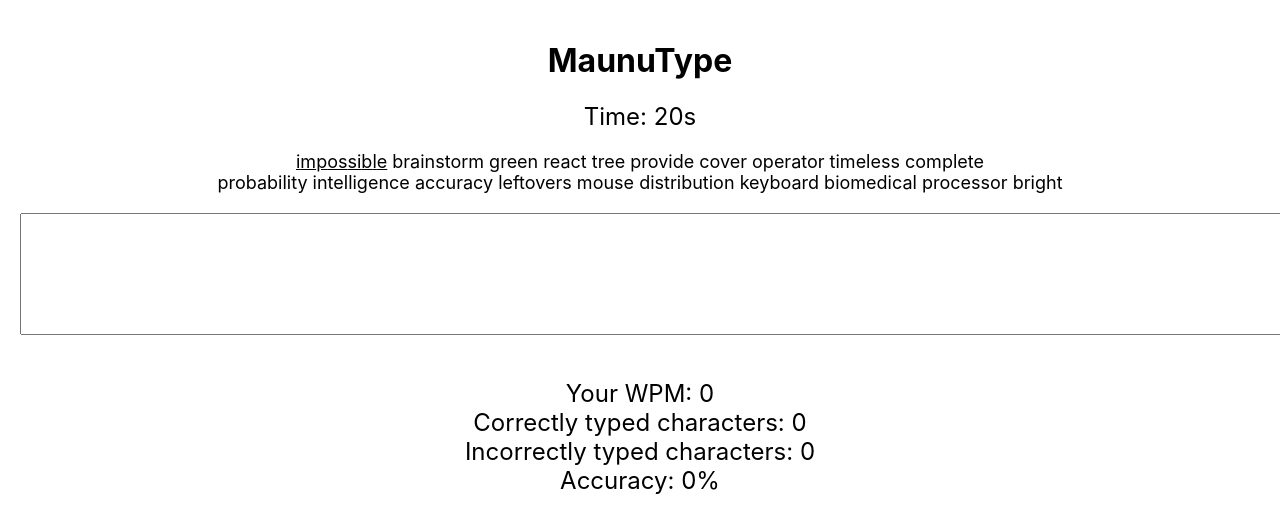
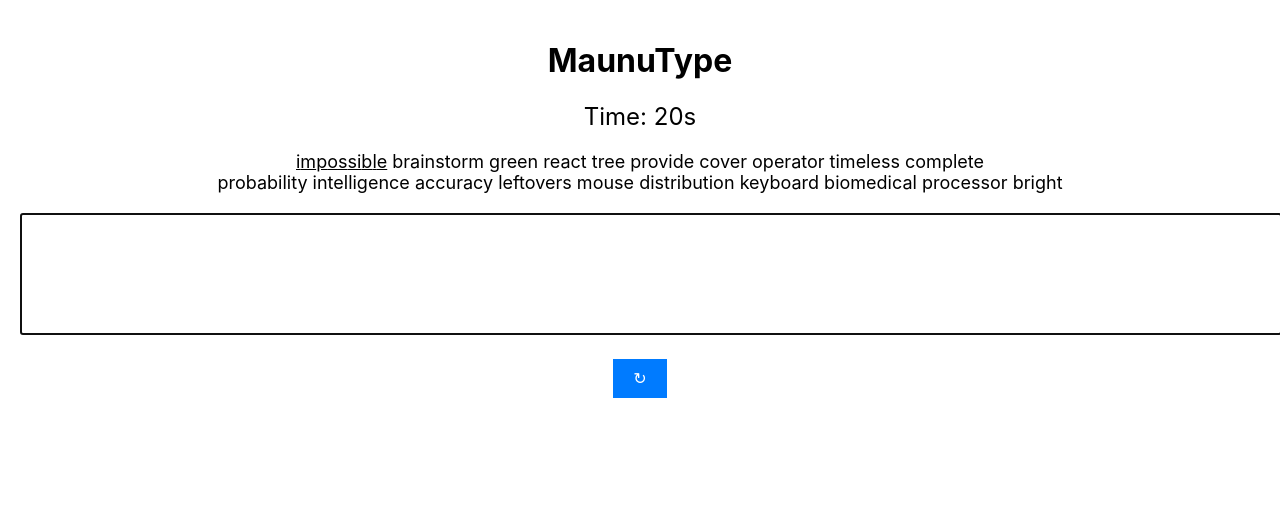
Before and after one commit to maunugit/maunutype, a React (Create React App) app: page / in a window 1280 px wide. Shown: the top 532 px of the page. Built offline with nearby package versions, Linux system fonts and the light colour scheme.

Commit message:
Update App.js

```diff
--- a/src/App.js
+++ b/src/App.js
@@ -76,9 +76,10 @@ function App() {
 
 
   useEffect(() => {
-    if (started) {
+
     textAreaRef.current.focus();
-  }
+
+
     if (started && timeLeft > 0) {
 
       const timer = setTimeout(() => {
@@ -98,17 +99,46 @@ function App() {
     setStarted(true);
     setStartTime(Date.now());
     setCurrentWordIndex(0);
-
     setCurrentWord(shuffledWords[0].split("").map(char => ({ char, correct: true })));
-
     setCorrectCharCount(0);
     setTypedCharCount(0);
+    textAreaRef.current.focus();
+  };
 
-    textAreaRef.current.focus();
-
+  const restartTest = () => {
+    setStarted(false); // Test will be marked as not started
+    setCurrentWordIndex(0); // Start from the first word
+    setUserInput(''); // Clear user input
+    setTimeLeft(20); // Reset the timer
+    setWPM(0); // Reset Words Per Minute
+    setFinished(false); // Mark test as not finished
+    setCorrectCharCount(0); // Reset the count of correctly typed characters
+    setTypedCharCount(0); // Reset the count of total typed characters
+    setAccuracy(0); // Reset accuracy
+    setCurrentLine(0); // Reset the current line
+    // Optionally shuffle the words again if you want a new sequence on each restart
+    const newShuffledWords = shuffleArray(words);
+    setShuffledWords(newShuffledWords);
+    setCurrentWord(newShuffledWords[0].split("").map(char => ({ char, correct: true })));
   };
 
 
+
+  const handleKeyDown = (event) => {
+    if (event.key === 'Tab') {
+      event.preventDefault();  // Prevent the default behavior
+      restartTest();          // Restart the test
+    }
+  };
+
+  useEffect(() => {
+    window.addEventListener('keydown', handleKeyDown);
+
+    // Cleanup: remove the event listener when the component unmounts
+    return () => {
+      window.removeEventListener('keydown', handleKeyDown);
+    };
+  }, []);
 
 
   const handleInputChange = (event) => {
@@ -211,7 +241,7 @@ function App() {
 
 
 </div>
-
+<div className="UserInputContainer">
 <textarea
     ref={textAreaRef}
     className="UserInput"
@@ -221,8 +251,10 @@ function App() {
     disabled={timeLeft === 0}
 
 />
+<button onClick={restartTest}>↻</button>
+</div>
 
-
+   {finished && timeLeft === 0 && (
   <div className="Result">
     Your WPM: {wpm}
     <br />
@@ -232,12 +264,13 @@ function App() {
     <br />
     Accuracy: {accuracy}%
   </div>
+   )}
 
 
 
 
 
-    </div>
+   </div>
   );
 }
 
```
